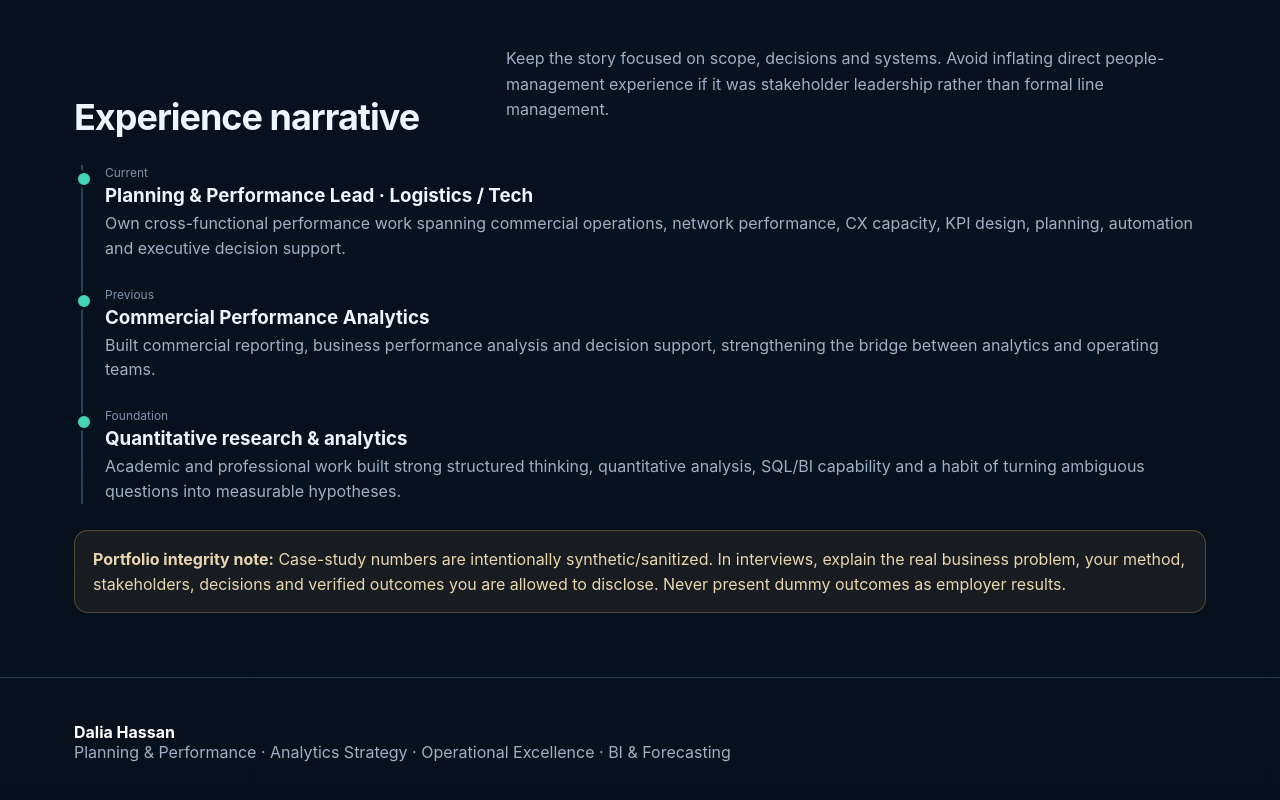
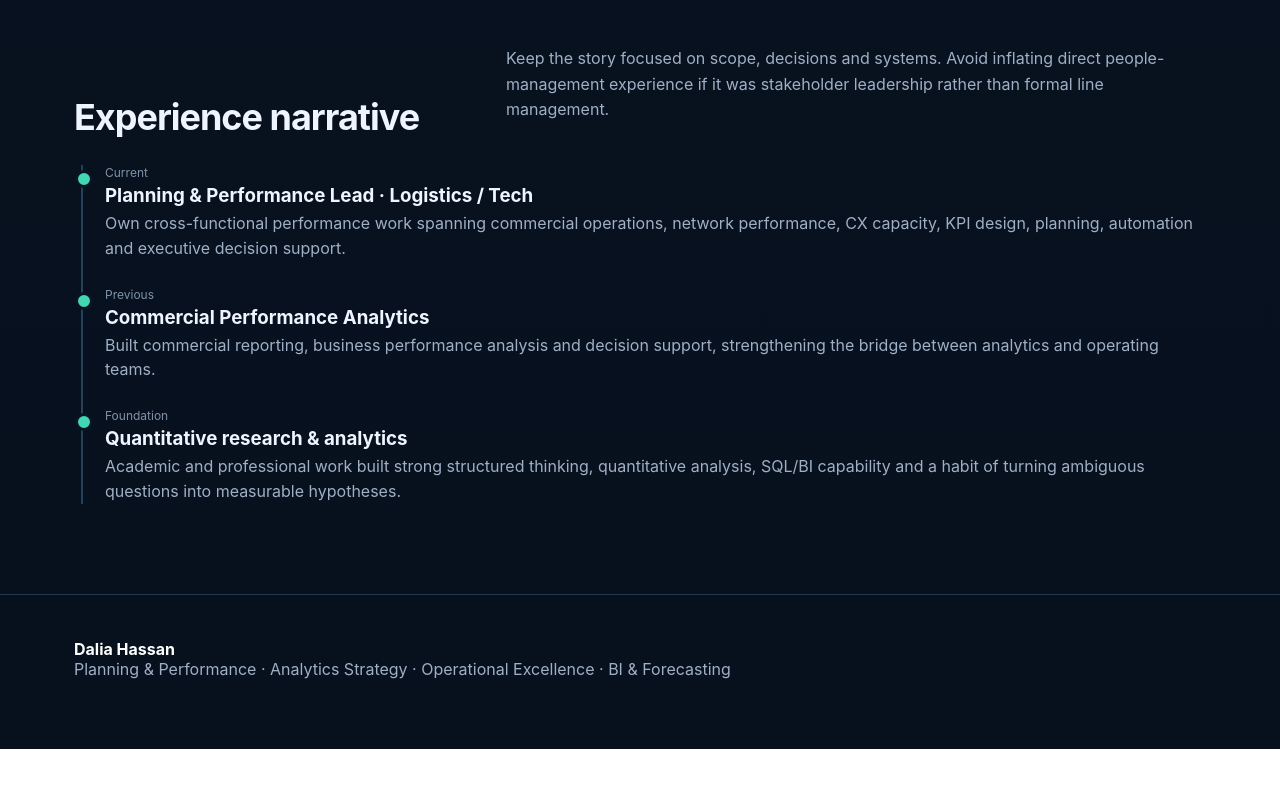
Before and after one commit to Dalia-Insights/dalia-analytics-portfolio, a plain HTML site: page index.html in a window 1280 px wide. Shown: the part 4362-5162 px from the top of the page. After the commit the page ends 5111 px from the top, so only its background shows below. Drawn offline with Linux system fonts and the light colour scheme.

Commit message:
Add files via upload

```diff
--- a/index.html
+++ b/index.html
@@ -370,7 +370,7 @@ code{background:#07111f;padding:2px 5px;border-radius:5px;color:#b9f5e6}
       <div class="titem"><div class="when">Previous</div><h3>Commercial Performance Analytics</h3><p>Built commercial reporting, business performance analysis and decision support, strengthening the bridge between analytics and operating teams.</p></div>
       <div class="titem"><div class="when">Foundation</div><h3>Quantitative research & analytics</h3><p>Academic and professional work built strong structured thinking, quantitative analysis, SQL/BI capability and a habit of turning ambiguous questions into measurable hypotheses.</p></div>
     </div>
-    <div class="notice"><strong>Portfolio integrity note:</strong> Case-study numbers are intentionally synthetic/sanitized. In interviews, explain the real business problem, your method, stakeholders, decisions and verified outcomes you are allowed to disclose. Never present dummy outcomes as employer results.</div>
+
   </div>
 </section>
 
```
